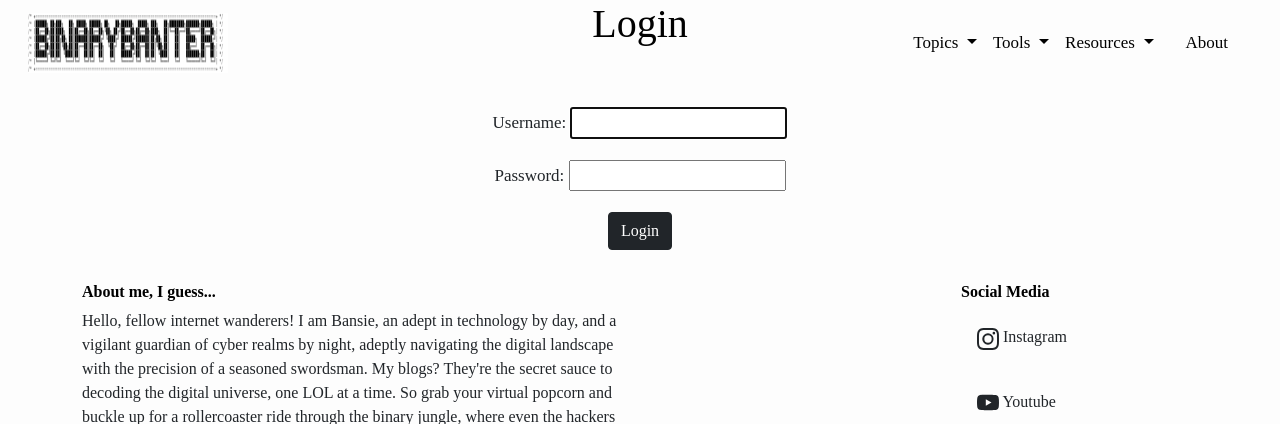
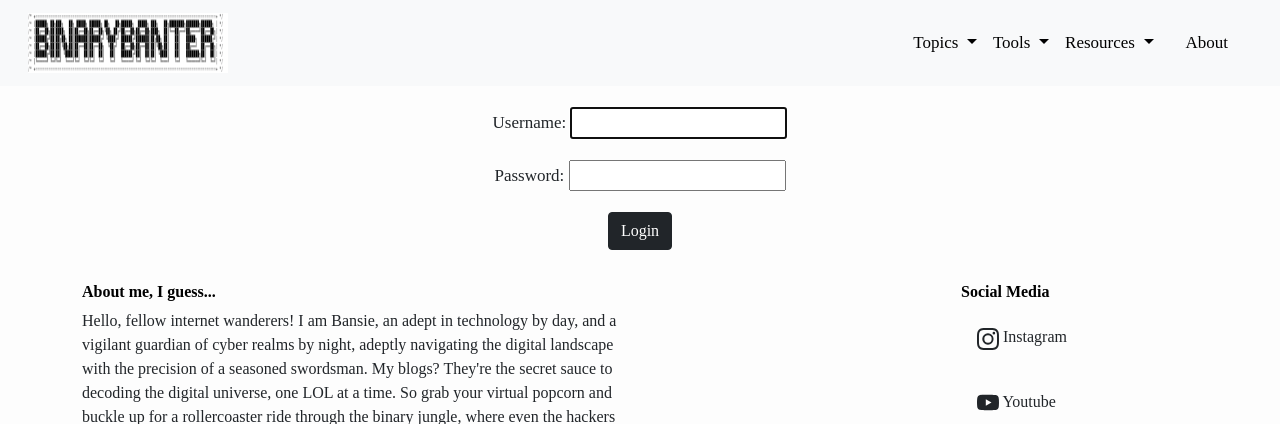
Before and after one commit to Bansiev8/BinaryBanter, a Django app: page /users/login/ in a window 1280 px wide. Shown: the top 424 px of the page. Run offline with Django 4.2, Linux system fonts and the light colour scheme; some libraries are stand-ins or nearby versions; some web fonts are replaced.

Commit message:
navabr bg light revert

```diff
--- a/binarybanter/blog/templates/base.html
+++ b/binarybanter/blog/templates/base.html
@@ -54,7 +54,7 @@
         </style>
 
         <!-- Navigation -->
-        <nav class="navbar navbar-expand-lg navbar-light fixed-top">
+        <nav class="navbar navbar-expand-lg navbar-light bg-light fixed-top">
             <div class="container-fluid">
                 <a class="navbar-brand" href="{% url 'home' %}">
                     <img class = logo src="{% static 'images/logo.webp' %}" style="height: 60px; width: 200px;" class="img-fluid"/>
```
